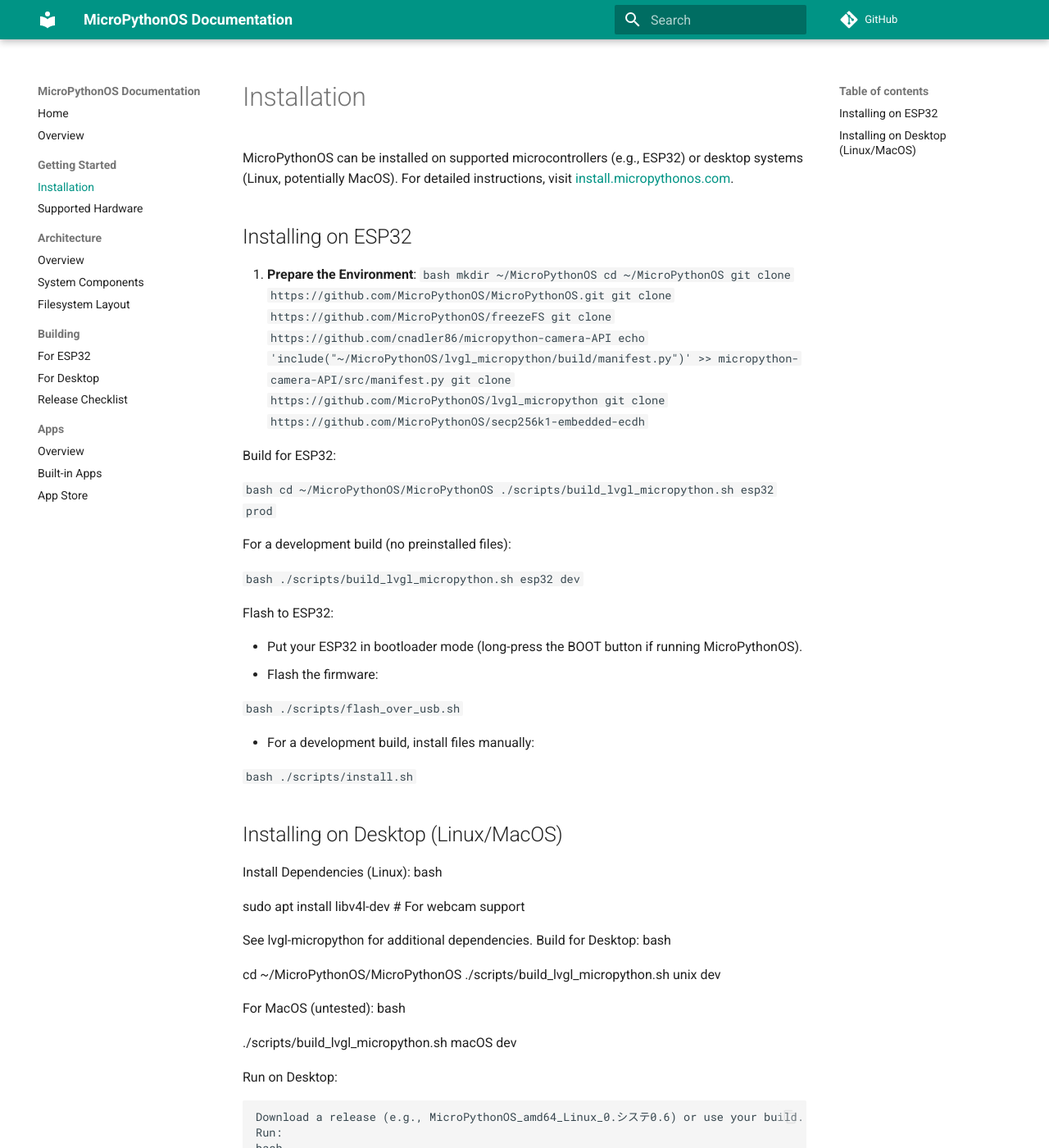
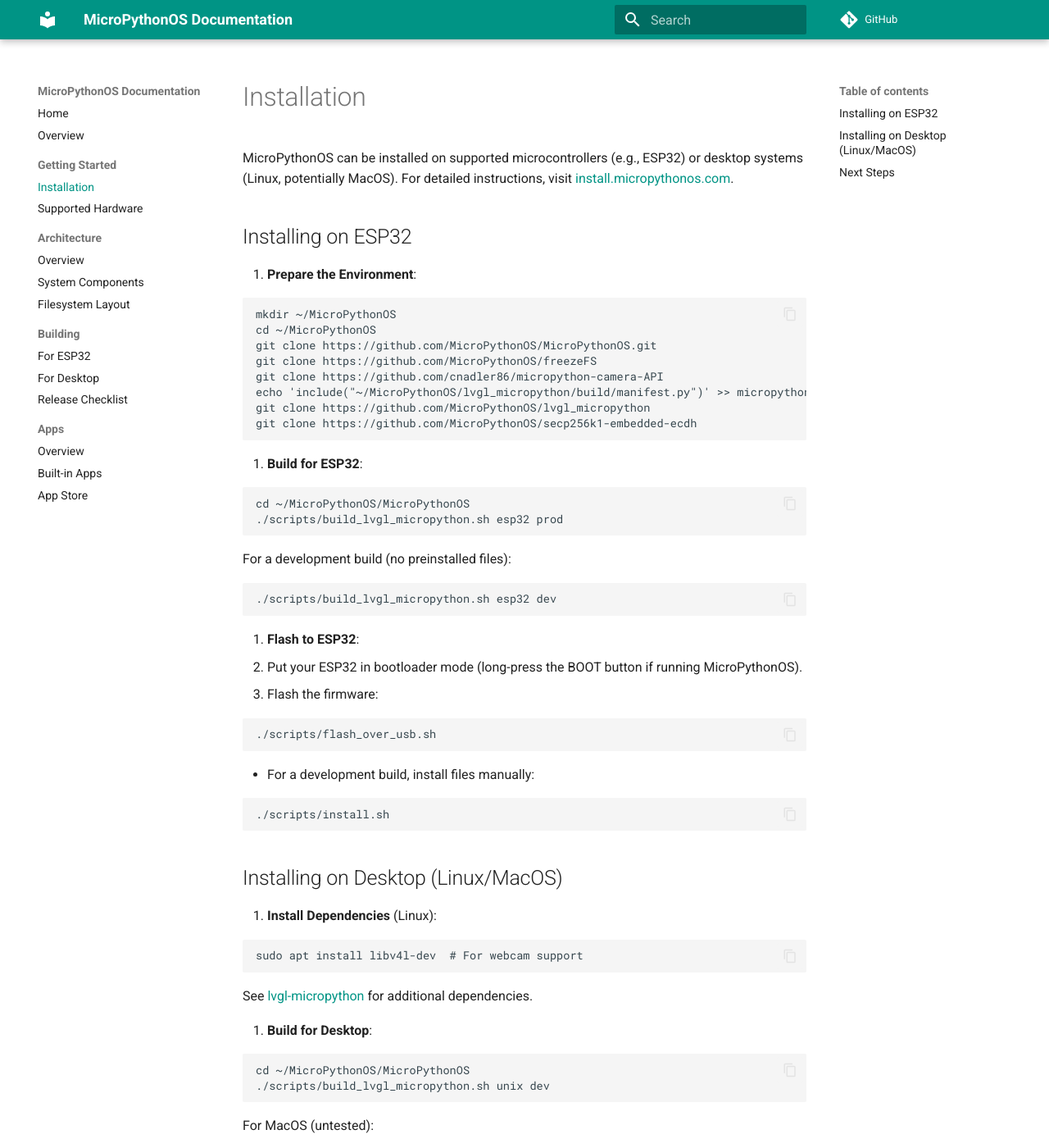
Before and after one commit to MicroPythonOS/docs, an MkDocs documentation site: the page built from docs/getting-started/installation.md, in a window 1280 px wide and 1400 px high. Shown: the whole window at 82% size. Built offline with MkDocs 1.6.1 and Material for MkDocs 9.7.7, drawn with Linux system fonts in a browser that asks for light colours; comment, search, counter and statistics services are not loaded; some of the changed text lies outside the part shown.

Commit message:
More docs

````diff
--- /dev/null
+++ b/docs/building/desktop.md
@@ -0,0 +1,44 @@
+# Building for Desktop
+
+MicroPythonOS can be built to run as an application on Linux desktops (fully supported) or MacOS (untested).
+
+## Prerequisites
+
+- Install dependencies (Linux):
+```bash
+sudo apt install libv4l-dev  # For webcam support
+```
+- See [lvgl-micropython](https://github.com/MicroPythonOS/lvgl-micropython) for additional requirements.
+- Clone repositories as described in [Building for ESP32](esp32.md).
+
+## Build Process
+
+1. **Navigate to the Repository**:
+```bash
+cd ~/MicroPythonOS/MicroPythonOS
+```
+
+2. **Build for Linux**:
+```bash
+./scripts/build_lvgl_micropython.sh unix dev
+```
+
+3. **Build for MacOS** (untested):
+```bash
+./scripts/build_lvgl_micropython.sh macOS dev
+```
+
+## Running on Desktop
+
+1. Download a release (e.g., `MicroPythonOS_amd64_Linux_0.0.6`) or use your build.
+2. Run the application:
+```bash
+cd internal_filesystem/
+/path/to/MicroPythonOS_amd64_Linux_0.0.6 -X heapsize=32M -v -i -c "$(cat boot_unix.py main.py)"
+```
+3. Check `scripts/run_on_desktop.sh` for options like fullscreen or direct app launch.
+
+## Notes
+
+- Linux is fully supported; MacOS support is experimental.
+- See [Supported Hardware](../getting-started/supported-hardware.md) for platform details.
--- a/docs/getting-started/installation.md
+++ b/docs/getting-started/installation.md
@@ -5,79 +5,66 @@
 ## Installing on ESP32
 
 1. **Prepare the Environment**:
-   ```bash
-   mkdir ~/MicroPythonOS
-   cd ~/MicroPythonOS
-   git clone https://github.com/MicroPythonOS/MicroPythonOS.git
-   git clone https://github.com/MicroPythonOS/freezeFS
-   git clone https://github.com/cnadler86/micropython-camera-API
-   echo 'include("~/MicroPythonOS/lvgl_micropython/build/manifest.py")' >> micropython-camera-API/src/manifest.py
-   git clone https://github.com/MicroPythonOS/lvgl_micropython
-   git clone https://github.com/MicroPythonOS/secp256k1-embedded-ecdh
-   ```
+```bash
+mkdir ~/MicroPythonOS
+cd ~/MicroPythonOS
+git clone https://github.com/MicroPythonOS/MicroPythonOS.git
+git clone https://github.com/MicroPythonOS/freezeFS
+git clone https://github.com/cnadler86/micropython-camera-API
+echo 'include("~/MicroPythonOS/lvgl_micropython/build/manifest.py")' >> micropython-camera-API/src/manifest.py
+git clone https://github.com/MicroPythonOS/lvgl_micropython
+git clone https://github.com/MicroPythonOS/secp256k1-embedded-ecdh
+```
 
+2. **Build for ESP32**:
+```bash
+cd ~/MicroPythonOS/MicroPythonOS
+./scripts/build_lvgl_micropython.sh esp32 prod
+```
+   For a development build (no preinstalled files):
+```bash
+./scripts/build_lvgl_micropython.sh esp32 dev
+```
 
-Build for ESP32:
-
-   ```bash
-   cd ~/MicroPythonOS/MicroPythonOS
-   ./scripts/build_lvgl_micropython.sh esp32 prod
-   ```
-
-For a development build (no preinstalled files):
-
-   ```bash
-   ./scripts/build_lvgl_micropython.sh esp32 dev
-   ```
-
-
-Flash to ESP32:
-
-- Put your ESP32 in bootloader mode (long-press the BOOT button if running MicroPythonOS).
-- Flash the firmware:
-
-   ```bash
-   ./scripts/flash_over_usb.sh
-   ```
-
-- For a development build, install files manually:
-
-   ```bash
-   ./scripts/install.sh
-   ```
-
+3. **Flash to ESP32**:
+   - Put your ESP32 in bootloader mode (long-press the BOOT button if running MicroPythonOS).
+   - Flash the firmware:
+```bash
+./scripts/flash_over_usb.sh
+```
+   - For a development build, install files manually:
+```bash
+./scripts/install.sh
+```
 
 ## Installing on Desktop (Linux/MacOS)
 
-Install Dependencies (Linux):
-bash
+1. **Install Dependencies** (Linux):
+```bash
+sudo apt install libv4l-dev  # For webcam support
+```
+   See [lvgl-micropython](https://github.com/MicroPythonOS/lvgl-micropython) for additional dependencies.
 
-sudo apt install libv4l-dev  # For webcam support
-
-See lvgl-micropython for additional dependencies.
-Build for Desktop:
-bash
-
+2. **Build for Desktop**:
+```bash
 cd ~/MicroPythonOS/MicroPythonOS
 ./scripts/build_lvgl_micropython.sh unix dev
+```
+   For MacOS (untested):
+```bash
+./scripts/build_lvgl_micropython.sh macOS dev
+```
 
-For MacOS (untested):
-bash
+3. **Run on Desktop**:
+   - Download a release (e.g., `MicroPythonOS_amd64_Linux_0.0.6`) or use your build.
+   - Run:
+```bash
+cd internal_filesystem/
+/path/to/MicroPythonOS_amd64_Linux_0.0.6 -X heapsize=32M -v -i -c "$(cat boot_unix.py main.py)"
+```
+   - See `scripts/run_on_desktop.sh` for options like fullscreen or direct app launch.
 
-./scripts/build_lvgl_micropython.sh macOS dev
+## Next Steps
 
-Run on Desktop:
-
-    Download a release (e.g., MicroPythonOS_amd64_Linux_0.システ0.6) or use your build.
-    Run:
-    bash
-
-        cd internal_filesystem/
-        /path/to/MicroPythonOS_amd64_Linux_0.0.6 -X heapsize=32M -v -i -c "$(cat boot_unix.py main.py)"
-
-        See scripts/run_on_desktop.sh for options like fullscreen or direct app launch.
-
-Next Steps
-
-    Check Supported Hardware (supported-hardware.md) for compatible devices.
-    Explore Built-in Apps (../apps/built-in-apps.md) to get started with the system.
+- Check [Supported Hardware](supported-hardware.md) for compatible devices.
+- Explore [Built-in Apps](../apps/built-in-apps.md) to get started with the system.
````
Also changed, not shown: docs/building/esp32.md (+44 -9 lines).
